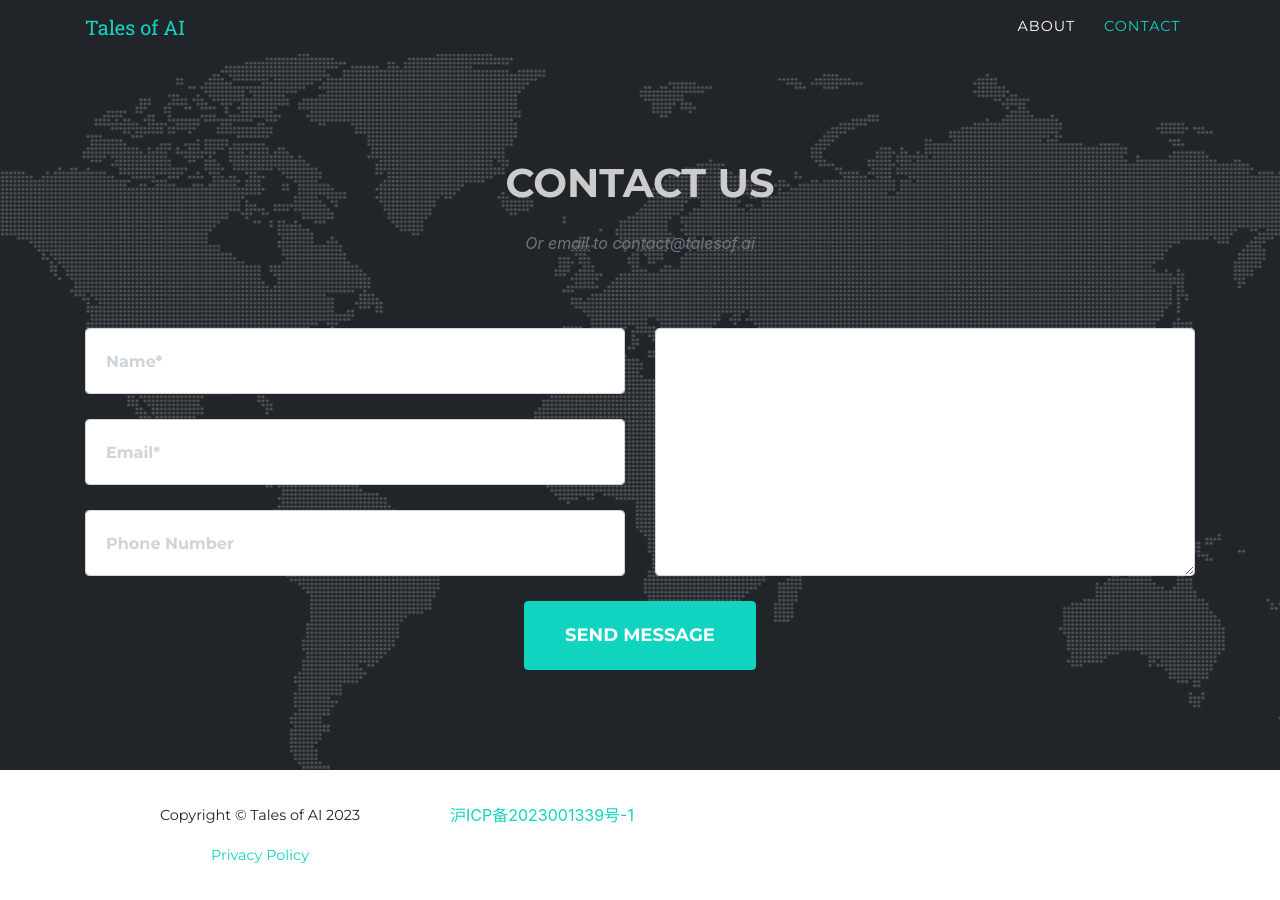
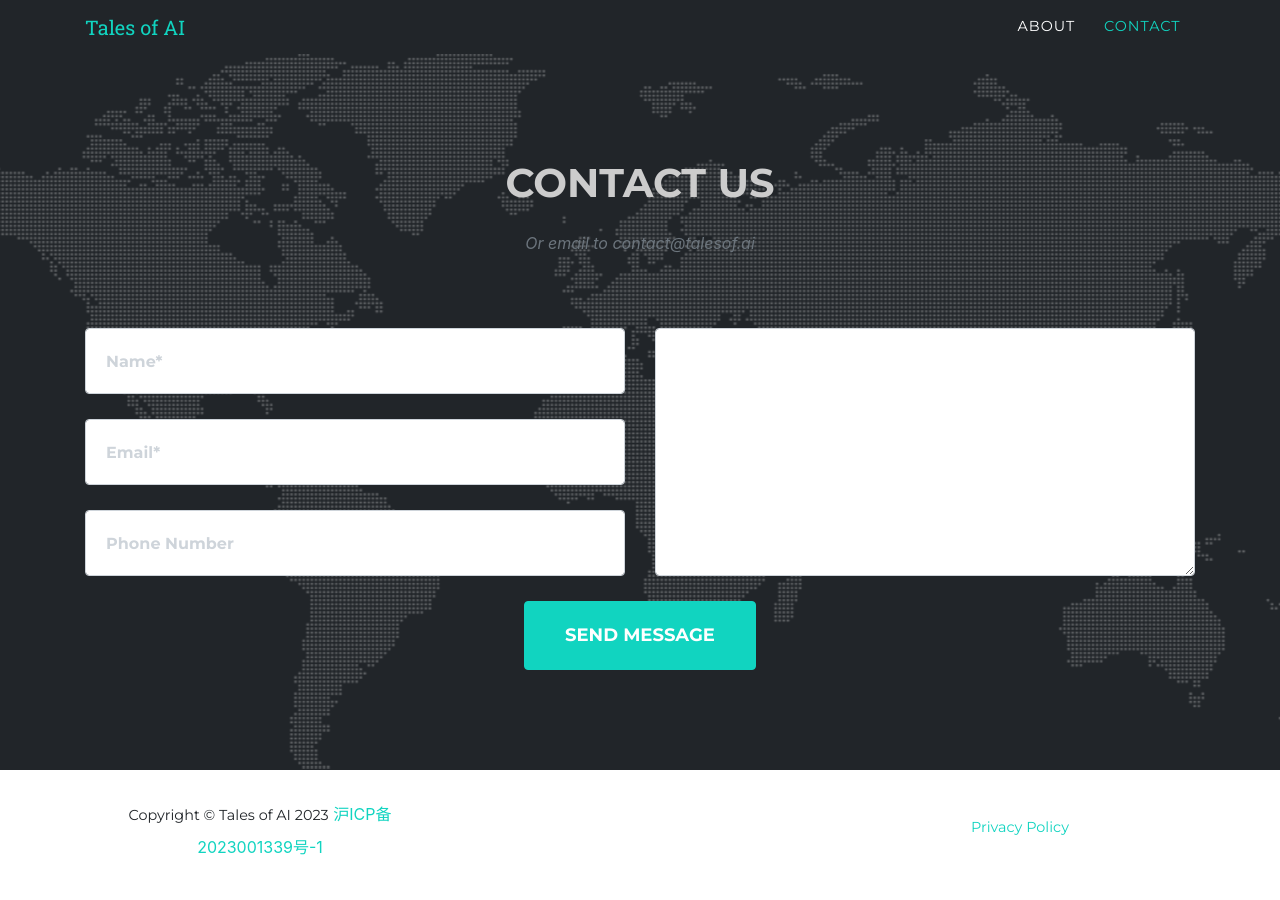
Before and after one commit to talesofai/talesofai.github.io, a Jekyll site: the page built from index.md, in a window 1280 px wide and 900 px high, scrolled down 797 px. Built offline with Jekyll 4.4.1, drawn with Linux system fonts in a browser that asks for light colours; some web fonts are replaced.

Commit message:
move ICP certificate

```diff
--- a/_includes/footer.html
+++ b/_includes/footer.html
@@ -7,11 +7,12 @@
         <span class="copyright"
           >Copyright &copy; {{ site.title }} {{ 'now' | date: "%Y" }}</span
         >
+        <a href="https://beian.miit.gov.cn/" target="_blank">沪ICP备2023001339号-1</a>
       </div>
       <!-- ICP证 -->
-      <div>
+      <!-- <div>
         <a href="https://beian.miit.gov.cn/" target="_blank">沪ICP备2023001339号-1</a>
-      </div>
+      </div> -->
       <!-- Social Media -->
       <div class="col-md-4">
         <ul class="list-inline social-buttons">
@@ -44,11 +45,12 @@
         <span class="copyright"
           >Copyright &copy; {{ site.title }} {{ 'now' | date: "%Y" }}</span
         >
+        <a href="https://beian.miit.gov.cn/" target="_blank">沪ICP备2023001339号-1</a>
       </div>
       <!-- ICP证 -->
-      <div>
+      <!-- <div>
         <a href="https://beian.miit.gov.cn/" target="_blank">沪ICP备2023001339号-1</a>
-      </div>
+      </div> -->
       <!-- Social Media -->
       <div class="col-md-4">
         <ul class="list-inline social-buttons">
```
